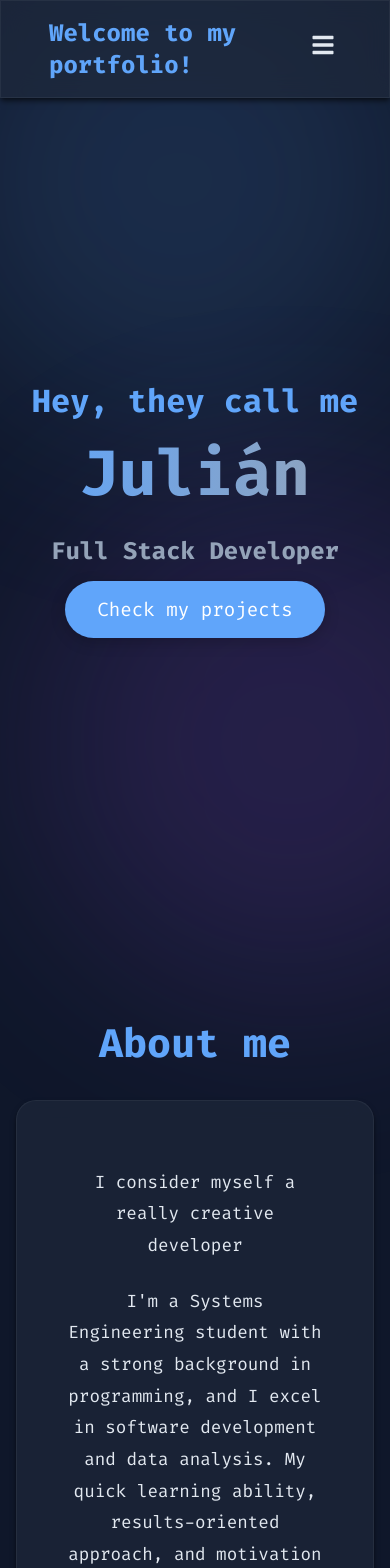
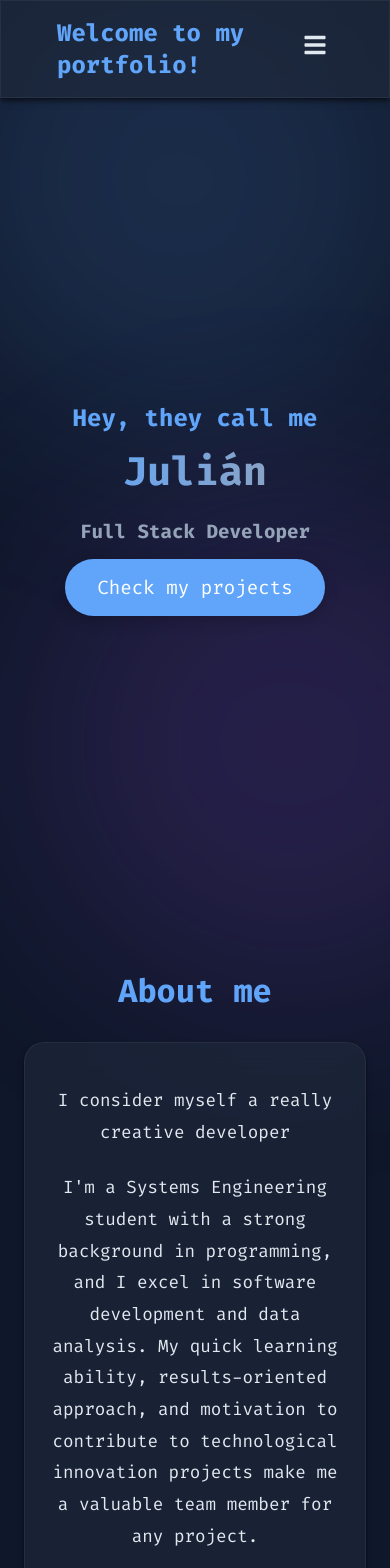
Before and after one commit to jjulito/portafolio, a React (Vite) app: page / in a window 390 px wide. Shown: the top 1568 px of the page. Built offline with nearby package versions, Linux system fonts and the light colour scheme.

Commit message:
Feat: web responsiveness fixed

```diff
--- a/src/index.css
+++ b/src/index.css
@@ -133,3 +133,71 @@ button {
   background: none;
   font-family: inherit;
 }
+
+/* Responsive Utilities */
+.section-padding {
+  padding: 4rem 0;
+}
+
+.section-title {
+  font-size: 2.5rem;
+  margin-bottom: 2rem;
+  text-align: center;
+  color: var(--primary-color);
+}
+
+.glass-panel {
+  padding: 3rem;
+  border-radius: 20px;
+}
+
+.hero-greeting {
+  font-size: 2rem;
+  margin-bottom: 1rem;
+  color: var(--primary-color);
+}
+
+.hero-title {
+  font-size: 4rem;
+  margin-bottom: 1.5rem;
+  background: linear-gradient(to right, var(--primary-color), var(--secondary-color));
+  background-clip: text;
+  -webkit-background-clip: text;
+  -webkit-text-fill-color: transparent;
+}
+
+.hero-role {
+  font-size: 1.5rem;
+  margin-bottom: 2rem;
+  color: var(--secondary-color);
+}
+
+@media (max-width: 768px) {
+  .section-padding {
+    padding: 3rem 0;
+  }
+
+  .section-title {
+    font-size: 2rem;
+  }
+
+  .glass-panel {
+    padding: 1.5rem;
+  }
+
+  .hero-greeting {
+    font-size: 1.5rem !important;
+  }
+
+  .hero-title {
+    font-size: 2.5rem !important;
+  }
+
+  .hero-role {
+    font-size: 1.2rem !important;
+  }
+
+  .container {
+    padding: 0 1.5rem;
+  }
+}
--- a/src/sections/About.jsx
+++ b/src/sections/About.jsx
@@ -6,7 +6,7 @@ const About = () => {
     const { t } = useLanguage();
 
     return (
-        <section id="about" style={{ padding: '6rem 0' }}>
+        <section id="about" className="section-padding">
             <div className="container">
                 <div style={{
                     display: 'flex',
@@ -20,19 +20,17 @@ const About = () => {
                         initial={{ opacity: 0, y: 20 }}
                         whileInView={{ opacity: 1, y: 0 }}
                         transition={{ duration: 0.5 }}
-                        style={{ fontSize: '2.5rem', marginBottom: '2rem', color: 'var(--primary-color)' }}
+                        className="section-title"
                     >
                         {t('about.title')}
                     </motion.h2>
 
                     <motion.div
-                        className="glass"
+                        className="glass glass-panel"
                         initial={{ opacity: 0, scale: 0.95 }}
                         whileInView={{ opacity: 1, scale: 1 }}
                         transition={{ duration: 0.5, delay: 0.2 }}
                         style={{
-                            padding: '3rem',
-                            borderRadius: '20px',
                             fontSize: '1.1rem',
                             lineHeight: '1.8',
                             color: 'var(--text-color)'
--- a/src/sections/Certifications.jsx
+++ b/src/sections/Certifications.jsx
@@ -17,9 +17,9 @@ const Certifications = () => {
     };
 
     return (
-        <section id="resume" style={{ padding: '4rem 0' }}>
+        <section id="resume" className="section-padding">
             <div className="container">
-                <h2 style={{ fontSize: '2.5rem', marginBottom: '2rem', textAlign: 'center', color: 'var(--primary-color)' }}>
+                <h2 className="section-title">
                     {t('certifications.title')}
                 </h2>
 
--- a/src/sections/Contact.jsx
+++ b/src/sections/Contact.jsx
@@ -23,22 +23,20 @@ const Contact = () => {
     }
 
     return (
-        <section id="contact" style={{ padding: '4rem 0', textAlign: 'center' }}>
+        <section id="contact" className="section-padding" style={{ textAlign: 'center' }}>
             <div className="container">
-                <h2 style={{ fontSize: '2.5rem', marginBottom: '2rem', color: 'var(--primary-color)' }}>
+                <h2 className="section-title">
                     {t('contact.title')}
                 </h2>
 
                 <motion.div
-                    className="glass"
+                    className="glass glass-panel"
                     initial={{ opacity: 0, y: 20 }}
                     whileInView={{ opacity: 1, y: 0 }}
                     transition={{ duration: 0.5 }}
                     style={{
                         maxWidth: '600px',
-                        margin: '0 auto',
-                        padding: '3rem',
-                        borderRadius: '20px'
+                        margin: '0 auto'
                     }}
                 >
                     <form onSubmit={handleSubmit} style={{ display: 'flex', flexDirection: 'column', gap: '1.5rem' }}>
--- a/src/sections/Hero.jsx
+++ b/src/sections/Hero.jsx
@@ -20,7 +20,7 @@ const Hero = () => {
                     initial={{ opacity: 0, y: 20 }}
                     animate={{ opacity: 1, y: 0 }}
                     transition={{ duration: 0.5 }}
-                    style={{ fontSize: '2rem', marginBottom: '1rem', color: 'var(--primary-color)' }}
+                    className="hero-greeting"
                 >
                     {t('hero.greeting')}
                 </motion.h2>
@@ -28,7 +28,7 @@ const Hero = () => {
                     initial={{ opacity: 0, y: 20 }}
                     animate={{ opacity: 1, y: 0 }}
                     transition={{ duration: 0.5, delay: 0.2 }}
-                    style={{ fontSize: '4rem', marginBottom: '1.5rem', background: 'linear-gradient(to right, var(--primary-color), var(--secondary-color))', WebkitBackgroundClip: 'text', WebkitTextFillColor: 'transparent' }}
+                    className="hero-title"
                 >
                     Julián
                 </motion.h1>
@@ -36,7 +36,7 @@ const Hero = () => {
                     initial={{ opacity: 0, y: 20 }}
                     animate={{ opacity: 1, y: 0 }}
                     transition={{ duration: 0.5, delay: 0.4 }}
-                    style={{ fontSize: '1.5rem', marginBottom: '2rem', color: 'var(--secondary-color)' }}
+                    className="hero-role"
                 >
                     {t('hero.role')}
                 </motion.h3>
--- a/src/sections/Projects.jsx
+++ b/src/sections/Projects.jsx
@@ -22,9 +22,9 @@ const Projects = () => {
     };
 
     return (
-        <section id="projects" style={{ padding: '4rem 0' }}>
+        <section id="projects" className="section-padding">
             <div className="container">
-                <h2 style={{ fontSize: '2.5rem', marginBottom: '2rem', textAlign: 'center', color: 'var(--primary-color)' }}>
+                <h2 className="section-title">
                     {t('projects.title')}
                 </h2>
 
--- a/src/sections/Skills.jsx
+++ b/src/sections/Skills.jsx
@@ -32,9 +32,9 @@ const Skills = () => {
     ];
 
     return (
-        <section style={{ padding: '4rem 0', overflow: 'hidden' }}>
+        <section className="section-padding" style={{ overflow: 'hidden' }}>
             <div className="container">
-                <h2 style={{ fontSize: '2.5rem', marginBottom: '3rem', textAlign: 'center', color: 'var(--primary-color)' }}>
+                <h2 className="section-title">
                     {t('skills.title')}
                 </h2>
             </div>
```
